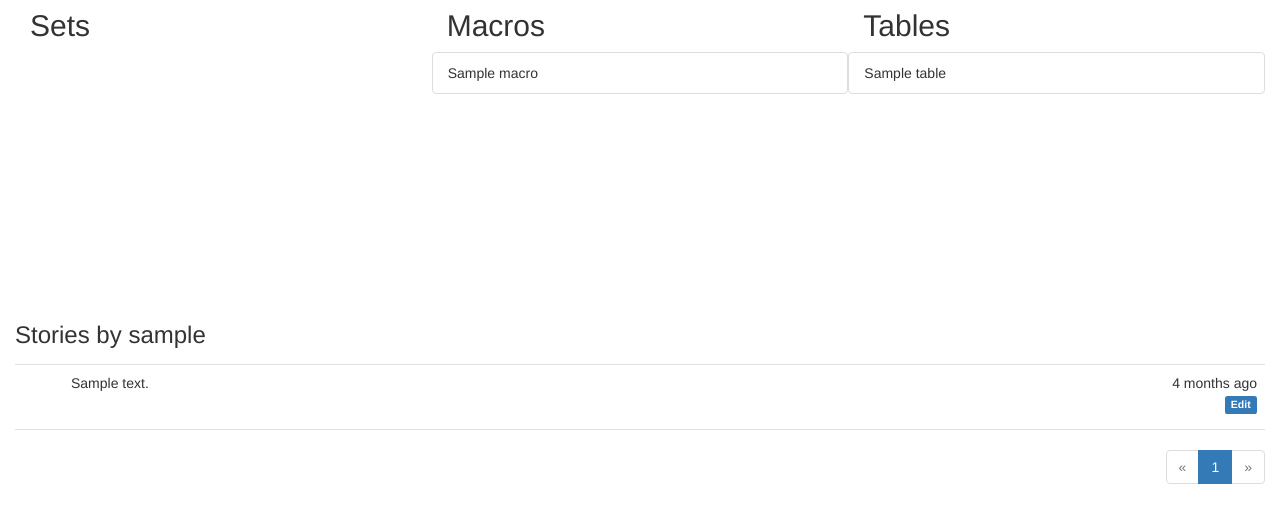
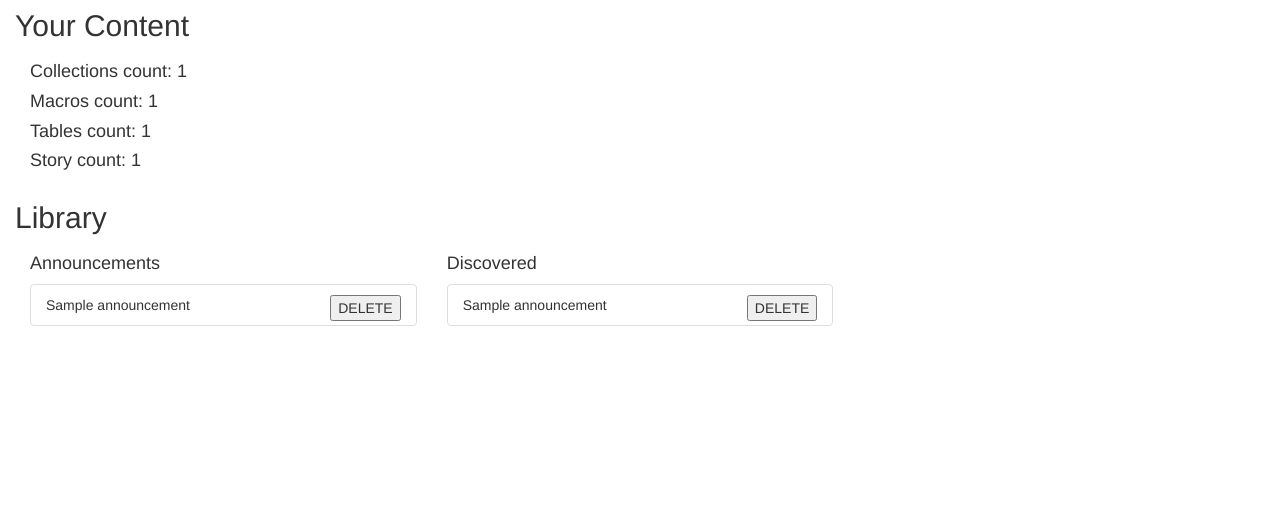
Before and after one commit to ukblumf/randomise-it, a Flask app: a page that uses app/templates/user.html in a window 1280 px wide. Shown: the part 693-1202 px from the top of the page. After the commit the page ends 1019 px from the top, so only its background shows below. Run offline with Flask 2, Linux system fonts and the light colour scheme; a user stored in the database is signed in; tables that the repository leaves empty hold one stand-in row (values such as "Sample post"); parts of the project's set-up code (start-up, migrations or seed data) failed here and were passed over; some libraries are stand-ins or nearby versions.

Commit message:
Updated Profile page, shared content can be removed.

```diff
--- a/app/main/views.py
+++ b/app/main/views.py
@@ -63,17 +63,27 @@ def index():
 @main.route('/user/<username>')
 def user(username):
     user = User.query.filter_by(username=username).first_or_404()
-    page = request.args.get('page', 1, type=int)
-    pagination = user.posts.order_by(Post.timestamp.desc()).paginate(
-        page, per_page=current_app.config['RANDOMISE_IT_POSTS_PER_PAGE'],
-        error_out=False)
-    stories = pagination.items
-    tables = table_query()
-    macros = macro_query()
-    collection_list = collection_query()
+    # page = request.args.get('page', 1, type=int)
+    # pagination = user.posts.order_by(Post.timestamp.desc()).paginate(
+    #     page, per_page=current_app.config['RANDOMISE_IT_POSTS_PER_PAGE'],
+    #     error_out=False)
+    story_count = Post.query.filter(Post.author_id == current_user.id).count()
+    table_count = RandomTable.query.filter(RandomTable.author_id == current_user.id).count()
+    macro_count = Macros.query.filter(Macros.author_id == current_user.id).count()
+    collection_count = Collection.query.filter(Collection.author_id == current_user.id).count()
 
-    return render_template('user.html', user=user, stories=stories,
-                           pagination=pagination, tables=tables, macro_list=macros, collections=collection_list)
+    stats = {
+        "story_count": story_count,
+        "table_count": table_count,
+        "macro_count": macro_count,
+        "collection_count": collection_count
+    }
+
+    shared_content = PublicAnnouncements.query.filter(PublicAnnouncements.author_id == current_user.id)
+    shared_content_owned = UserPublicContent.query.filter(UserPublicContent.author_id == current_user.id)
+
+    return render_template('user.html', user=user, stats=stats,
+                           shared_content=shared_content, shared_content_owned=shared_content_owned)
 
 
 @main.route('/edit-profile', methods=['GET', 'POST'])
@@ -762,7 +772,8 @@ def transfer_public_content(public_id):
                     .first() is None:
                 new_collection = PublicLinkedCollections(author_id=current_user.id,
                                                          collection_id=c.id,
-                                                         original_author_id=c.author_id)
+                                                         original_author_id=c.author_id,
+                                                         announcement_id=c.announcement_id)
                 db.session.add(new_collection)
                 collection_count += 1
 
@@ -774,7 +785,8 @@ def transfer_public_content(public_id):
                     .first() is None:
                 new_macro = PublicLinkedMacros(author_id=current_user.id,
                                                macro_id=m.id,
-                                               original_author_id=m.author_id)
+                                               original_author_id=m.author_id,
+                                               announcement_id=m.announcement_id)
                 db.session.add(new_macro)
                 macro_count += 1
 
@@ -786,7 +798,8 @@ def transfer_public_content(public_id):
                     .first() is None:
                 new_table = PublicLinkedTables(author_id=current_user.id,
                                                table_id=t.id,
-                                               original_author_id=t.author_id)
+                                               original_author_id=t.author_id,
+                                               announcement_id=t.announcement_id)
                 db.session.add(new_table)
                 table_count += 1
 
@@ -808,6 +821,60 @@ def get_public_content(public_id):
     results = {"collections": [i[0] for i in public_collections], "macros": [i[0] for i in public_macros],
                "tables": [i[0] for i in public_tables]}
     return results
+
+
+@main.route('/delete-public-announcement/<string:public_id>', methods=['DELETE'])
+@login_required
+def delete_public_announcement(public_id):
+    if db.session.query(PublicAnnouncements) \
+            .filter(PublicAnnouncements.id == public_id) \
+            .filter(PublicAnnouncements.author_id == current_user.id) \
+            .first() is None:
+        abort(400)
+
+    table_count = PublicRandomTable.query.filter(PublicRandomTable.announcement_id == public_id).count()
+    macro_count = PublicMacros.query.filter(PublicMacros.announcement_id == public_id).count()
+    collection_count = PublicCollection.query.filter(PublicCollection.announcement_id == public_id).count()
+
+    tables = db.session.query(PublicRandomTable).filter(PublicRandomTable.announcement_id == public_id)
+    tables.delete()
+    macros = db.session.query(PublicMacros).filter(PublicMacros.announcement_id == public_id)
+    macros.delete()
+    collection = db.session.query(PublicCollection).filter(PublicCollection.announcement_id == public_id)
+    collection.delete()
+    announcement = db.session.query(PublicAnnouncements).filter(PublicAnnouncements.id == public_id)
+    announcement.delete()
+
+    return make_response(jsonify({'success': True,
+                                  'collection_count': str(collection_count),
+                                  'macro_count': str(macro_count),
+                                  'table_count': str(table_count)
+                                  }))
+
+
+@main.route('/delete-shared-content/<string:public_id>', methods=['DELETE'])
+@login_required
+def delete_shared_content(public_id):
+    if db.session.query(UserPublicContent) \
+            .filter(UserPublicContent.announcement_id == public_id) \
+            .filter(UserPublicContent.author_id == current_user.id) \
+            .first() is None:
+        abort(400)
+
+    tables = db.session.query(PublicLinkedTables).filter(PublicLinkedTables.announcement_id == public_id). \
+        filter(PublicLinkedTables.author_id == current_user.id)
+    tables.delete()
+    macros = db.session.query(PublicLinkedMacros).filter(PublicLinkedMacros.announcement_id == public_id). \
+        filter(PublicLinkedMacros.author_id == current_user.id)
+    macros.delete()
+    collection = db.session.query(PublicLinkedCollections).filter(PublicLinkedCollections.announcement_id == public_id). \
+        filter(PublicLinkedCollections.author_id == current_user.id)
+    collection.delete()
+    announcement = db.session.query(UserPublicContent).filter(UserPublicContent.id == public_id). \
+        filter(UserPublicContent.author_id == current_user.id)
+    announcement.delete()
+
+    return make_response(jsonify({'success': True}))
 
 
 @main.route('/id-check/<string:type>/<string:id>', methods=['GET'])
@@ -849,14 +916,17 @@ def share_public():
                         db.session.rollback()
                         return render_template('error_page.html', description='Error finding Collection ' + c_id)
                     else:
-                        pc = PublicCollection(id=c.id,
-                                              name=c.name,
-                                              definition=c.definition,
-                                              tags=c.tags,
-                                              author_id=current_user.id,
-                                              permissions=ProductPermission.PUBLIC,
-                                              announcement_id=announcement.id)
-                        db.session.add(pc)
+                        if db.session.query(PublicCollection). \
+                                filter(PublicCollection.author_id == current_user.id). \
+                                filter(PublicCollection.id == c.id).first() is None:
+                            pc = PublicCollection(id=c.id,
+                                                  name=c.name,
+                                                  definition=c.definition,
+                                                  tags=c.tags,
+                                                  author_id=current_user.id,
+                                                  permissions=ProductPermission.PUBLIC,
+                                                  announcement_id=announcement.id)
+                            db.session.add(pc)
             if public_macros != ['']:
                 for m_id in public_macros:
                     m = Macros.query.get([m_id, current_user.id])
@@ -864,14 +934,17 @@ def share_public():
                         db.session.rollback()
                         return render_template('error_page.html', description='Error finding Macro ' + m_id)
                     else:
-                        pm = PublicMacros(id=m.id,
-                                          name=m.name,
-                                          definition=m.definition,
-                                          tags=m.tags,
-                                          author_id=current_user.id,
-                                          permissions=ProductPermission.PUBLIC,
-                                          announcement_id=announcement.id)
-                        db.session.add(pm)
+                        if db.session.query(PublicMacros). \
+                                filter(PublicMacros.author_id == current_user.id). \
+                                filter(PublicMacros.id == m.id).first() is None:
+                            pm = PublicMacros(id=m.id,
+                                              name=m.name,
+                                              definition=m.definition,
+                                              tags=m.tags,
+                                              author_id=current_user.id,
+                                              permissions=ProductPermission.PUBLIC,
+                                              announcement_id=announcement.id)
+                            db.session.add(pm)
             if public_tables != ['']:
                 for t_id in public_tables:
                     t = RandomTable.query.get([t_id, current_user.id])
@@ -879,19 +952,22 @@ def share_public():
                         db.session.rollback()
                         return render_template('error_page.html', description='Error finding Random Table ' + t_id)
                     else:
-                        pt = PublicRandomTable(id=t.id,
-                                               name=t.name,
-                                               description=t.description,
-                                               definition=t.definition,
-                                               tags=t.tags,
-                                               author_id=current_user.id,
-                                               min=t.min,
-                                               max=t.max,
-                                               description_html=t.description_html,
-                                               line_type=t.line_type,
-                                               row_count=t.row_count,
-                                               announcement_id=announcement.id)
-                        db.session.add(pt)
+                        if db.session.query(PublicRandomTable). \
+                                filter(PublicRandomTable.author_id == current_user.id). \
+                                filter(PublicRandomTable.id == t.id).first() is None:
+                            prt = PublicRandomTable(id=t.id,
+                                                    name=t.name,
+                                                    description=t.description,
+                                                    definition=t.definition,
+                                                    tags=t.tags,
+                                                    author_id=current_user.id,
+                                                    min=t.min,
+                                                    max=t.max,
+                                                    description_html=t.description_html,
+                                                    line_type=t.line_type,
+                                                    row_count=t.row_count,
+                                                    announcement_id=announcement.id)
+                            db.session.add(prt)
             db.session.commit()
             flash('Content Shared')
             return redirect(url_for('.share_public'))
@@ -900,13 +976,18 @@ def share_public():
     macros = macro_query()
     tables = table_query()
     tags = tag_query()
-    shared_public_tables = db.session.query(PublicLinkedTables.table_id).filter(PublicLinkedTables.original_author_id == current_user.id)
-    shared_tables=[i.table_id for i in shared_public_tables]
-    shared_public_macros = db.session.query(PublicLinkedMacros.macro_id).filter(PublicLinkedMacros.original_author_id == current_user.id)
-    shared_macros=[i.macro_id for i in shared_public_macros]
-    shared_public_collections = db.session.query(PublicLinkedCollections.collection_id).filter(
-        PublicLinkedCollections.original_author_id == current_user.id)
-    shared_collections=[i.collection_id for i in shared_public_collections]
+    shared_public_tables = db.session.query(PublicRandomTable.id).filter(
+        PublicRandomTable.author_id == current_user.id)
+    shared_tables = [i.id for i in shared_public_tables]
+
+    shared_public_macros = db.session.query(PublicMacros.id).filter(
+        PublicMacros.author_id == current_user.id)
+    shared_macros = [i.id for i in shared_public_macros]
+
+    shared_public_collections = db.session.query(PublicCollection.id).filter(
+        PublicCollection.author_id == current_user.id)
+    shared_collections = [i.id for i in shared_public_collections]
+
     collection_references = collections.OrderedDict()
     table_references = collections.OrderedDict()
     macro_references = collections.OrderedDict()
--- a/app/templates/user.html
+++ b/app/templates/user.html
@@ -11,89 +11,137 @@
             {% if user.name or user.location %}
                 <p>
                     {% if user.name %}{{ user.name }}<br>{% endif %}
-            {% if user.location %}
-                From <a href="http://maps.google.com/?q={{ user.location }}">{{ user.location }}</a><br>
-            {% endif %}
                 </p>
             {% endif %}
             {% if current_user.is_administrator() %}
                 <p><a href="mailto:{{ user.email }}">{{ user.email }}</a></p>
             {% endif %}
             {% if user.about_me %}<p>{{ user.about_me }}</p>{% endif %}
-        <p>Member since {{ moment(user.member_since).format('L') }}. Last seen {{ moment(user.last_seen).fromNow() }}.</p>
-        <p>{{ user.posts.count() }} blog posts. {{ user.comments.count() }} comments.</p>
-        <p>
-            {% if current_user.can(Permission.FOLLOW) and user != current_user %}
-                {% if not current_user.is_following(user) %}
-                <a href="{{ url_for('.follow', username=user.username) }}" class="btn btn-primary">Follow</a>
-                {% else %}
-                <a href="{{ url_for('.unfollow', username=user.username) }}" class="btn btn-default">Unfollow</a>
-                {% endif %}
-            {% endif %}
-            <a href="{{ url_for('.followers', username=user.username) }}">Followers: <span class="badge">{{ user.followers.count() - 1 }}</span></a>
-            <a href="{{ url_for('.followed_by', username=user.username) }}">Following: <span class="badge">{{ user.followed.count() - 1 }}</span></a>
-            {% if current_user.is_authenticated and user != current_user and user.is_following(current_user) %}
-            | <span class="label label-default">Follows you</span>
-            {% endif %}
-        </p>
+            <p>Member since {{ moment(user.member_since).format('L') }}. Last
+                seen {{ moment(user.last_seen).fromNow() }}.</p>
             <p>
                 {% if user == current_user %}
                     <a class="btn btn-default" href="{{ url_for('.edit_profile') }}">Edit Profile</a>
                 {% endif %}
                 {% if current_user.is_administrator() %}
-            <a class="btn btn-danger" href="{{ url_for('.edit_profile_admin', id=user.id) }}">Edit Profile [Admin]</a>
+                    <a class="btn btn-danger" href="{{ url_for('.edit_profile_admin', id=user.id) }}">Edit Profile
+                        [Admin]</a>
                 {% endif %}
             </p>
         </div>
     </div>
     <div class="container-fluid">
         <div class="row">
+            <h2>Your Content</h2>
             <div class="col-md-4">
-            <h2>Sets</h2>
-        </div>
-		<div class="col-md-4">
-            <h2>Macros</h2>
-        </div>
-		<div class="col-md-4">
-            <h2>Tables</h2>
+                <h4>Collections count: {{ stats["collection_count"] }}</h4>
+                <h4>Macros count: {{ stats["macro_count"] }}</h4>
+                <h4>Tables count: {{ stats["table_count"] }}</h4>
+                <h4>Story count: {{ stats["story_count"] }}</h4>
             </div>
         </div>
         <div class="row">
-		<div class="col-md-4" style="height: 250px; overflow-y: scroll;">
-            <ul class="list-group row">
-                {% for set in sets %}
+            <h2>Library</h2>
+            <div class="col-md-4">
+                <h4>Announcements</h4>
+            </div>
+            <div class="col-md-4">
+                <h4>Discovered</h4>
+            </div>
+        </div>
+        <div class="row">
+            <div class="col-md-4">
+                <div style="height: 200px; overflow-y: scroll;">
+                    <ul class="list-group" id="announcementList">
+                        {% for item in shared_content %}
                             <li class="list-group-item">
-                    {{ set.name }}
+                                {{ item.title }}
+                                <button onclick="deleteAnnouncement($(this));" id="{{ item.id }}"
+                                        data-title="{{ item.title }}" class="pull-right">DELETE
+                                </button>
                             </li>
                         {% endfor %}
                     </ul>
                 </div>
-		<div class="col-md-4" style="height: 250px; overflow-y: scroll;">
-            <ul class="list-group row">
-                {% for macro in macro_list %}
+            </div>
+            <div class="col-md-4">
+                <div style="height: 200px; overflow-y: scroll;">
+                    <ul class="list-group" id="ownedSharedList">
+                        {% for item in shared_content_owned %}
                             <li class="list-group-item">
-                    {{ macro.name }}
-                </li>
-                {% endfor %}
-            </ul>
-        </div>
-		<div class="col-md-4" style="height: 250px; overflow-y: scroll;">
-            <ul class="list-group row">
-                {% for table in tables %}
-                <li class="list-group-item">
-                    {{ table.name }}
+                                {{ item.public_announcement.title }}
+                                <button onclick="deleteSharedPublicOwned($(this));" id="{{ item.announcement_id }}"
+                                        data-title="{{ item.public_announcement.title }}" class="pull-right">
+                                    DELETE
+                                </button>
                             </li>
                         {% endfor %}
                     </ul>
                 </div>
             </div>
         </div>
+    </div>
+{% endblock %}
+{% block scripts %}
+    {{ super() }}
+    <script src="https://code.jquery.com/ui/1.12.1/jquery-ui.min.js"
+            integrity="sha256-VazP97ZCwtekAsvgPBSUwPFKdrwD3unUfSGVYrahUqU="
+            crossorigin="anonymous">
+    </script>
+    <script>
+        function deleteAnnouncement(selectedElement) {
+            if (confirm('Please confirm you want to delete ' + selectedElement.data('title'))) {
+                const url = "{{ url_for('.delete_public_announcement', public_id='') }}" + selectedElement.attr('id');
+                $.ajax({
+                    type: "DELETE",
+                    url: url, title: selectedElement, success: function (result) {
+                        $('<div></div>')
+                            .html("<h4>Shared Content Deleted</h4>" +
+                                "Collections removed: " + result.collection_count + "<br/>" +
+                                "Macros removed: " + result.macro_count + "<br/>" +
+                                "Tables removed : " + result.table_count)
+                            .dialog({
+                                modal: true,
+                                title: selectedElement.data('title'),
+                                buttons: {
+                                    Ok: function () {
+                                        $(this).dialog("destroy").remove();
+                                    }
+                                }
+                            });
+                        selectedElement.prop('disabled', true);
+                    },
+                    error: function (result) {
+                        alert(JSON.stringify(result));
+                    }
+                });
+            }
+        }
 
-<h3>Stories by {{ user.username }}</h3>
-{% include '_stories.html' %}
-{% if pagination %}
-<div class="pagination">
-    {{ macros.pagination_widget(pagination, '.user', username=user.username) }}
-</div>
-{% endif %}
+        function deleteSharedPublicOwned(selectedElement) {
+            if (confirm('Please confirm you want to delete ' + selectedElement.data('title'))) {
+                const url = "{{ url_for('.delete_shared_content', public_id='') }}" + selectedElement.attr('id');
+                $.ajax({
+                    type: "DELETE",
+                    url: url, title: selectedElement, success: function (result) {
+                        $('<div></div>')
+                            .html("<h4>Removed content from your library</h4>")
+                            .dialog({
+                                modal: true,
+                                title: selectedElement.data('title'),
+                                buttons: {
+                                    Ok: function () {
+                                        $(this).dialog("destroy").remove();
+                                    }
+                                }
+                            });
+                        selectedElement.prop('disabled', true);
+                    },
+                    error: function (result) {
+                        alert(JSON.stringify(result));
+                    }
+                });
+            }
+        }
+    </script>
 {% endblock %}
```
Also changed, not shown: app/public_models.py (+7 -0 lines), migrations/versions/a92b3f3cd3e7_add_announcement_id_to_linked_tables.py (added, +48 -0 lines). Lines whose indentation alone changed are shown as unchanged.
